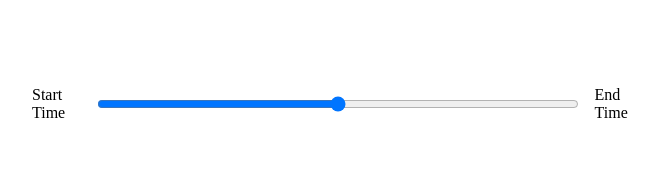
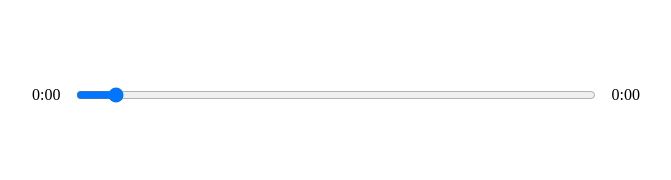
Before and after one commit to razvanr91/musiq, a React (Create React App) app: page / in a window 1280 px wide. Shown: the part 410-590 px from the top of the page, without its empty margins (304-975 px from the left). Built offline with nearby package versions, Linux system fonts and the light colour scheme.

Commit message:
Display the song details + add functionality to range input

```diff
--- a/src/components/Controls.js
+++ b/src/components/Controls.js
@@ -1,8 +1,13 @@
-import React, { useRef } from "react";
+import React, { useRef, useState } from "react";
 import { FontAwesomeIcon } from "@fortawesome/react-fontawesome";
 import { faPlay, faForward, faBackward } from "@fortawesome/free-solid-svg-icons";
 
 export default function Controls({ currentSong, isPlaying, setIsPlaying }) {
+    // State
+    const [songInfo, setSongInfo] = useState({
+        playingAt: 0,
+        duration: 0
+    })
     // Song ref
     const audioRef = useRef(null);
 
@@ -11,19 +16,41 @@ export default function Controls({ currentSong, isPlaying, setIsPlaying }) {
         setIsPlaying(!isPlaying);
     }
 
+    function timeFormat(time) {
+        return Math.floor(time / 60) + ":" + ("0" + Math.floor(time % 60)).slice(-2);
+    }
+
+    function timeUpdateHandler(e) {
+        let current = e.target.currentTime;
+        let duration = e.target.duration
+        setSongInfo({
+            ...songInfo,
+            playingAt: current,
+            duration
+        })
+    }
+
+    function dragHandler(e) {
+        audioRef.current.currentTime = e.target.value;
+        setSongInfo({
+            ...songInfo,
+            playingAt: e.target.value
+        });
+    }
+
     return (
         <div className="controls-container">
             <div className="time-control">
-                <p>Start Time</p>
-                <input type="range" />
-                <p>End Time</p>
+                <p>{timeFormat(songInfo.playingAt)}</p>
+                <input onChange={dragHandler} type="range" min="0" max={songInfo.duration} value={songInfo.playingAt} />
+                <p>{timeFormat(songInfo.duration)}</p>
             </div>
             <div className="control-buttons">
                 <FontAwesomeIcon className="previousButton" size="2x" icon={faBackward} />
                 <FontAwesomeIcon onClick={playSongHandler} className="playButton" size="2x" icon={faPlay} />
                 <FontAwesomeIcon className="nextButton" size="2x" icon={faForward} />
             </div>
-            <audio ref={audioRef} src={currentSong.audio} />
+            <audio onLoadedMetadata={timeUpdateHandler} onTimeUpdate={timeUpdateHandler} ref={audioRef} src={currentSong.audio} />
         </div>
     );
 }
```
